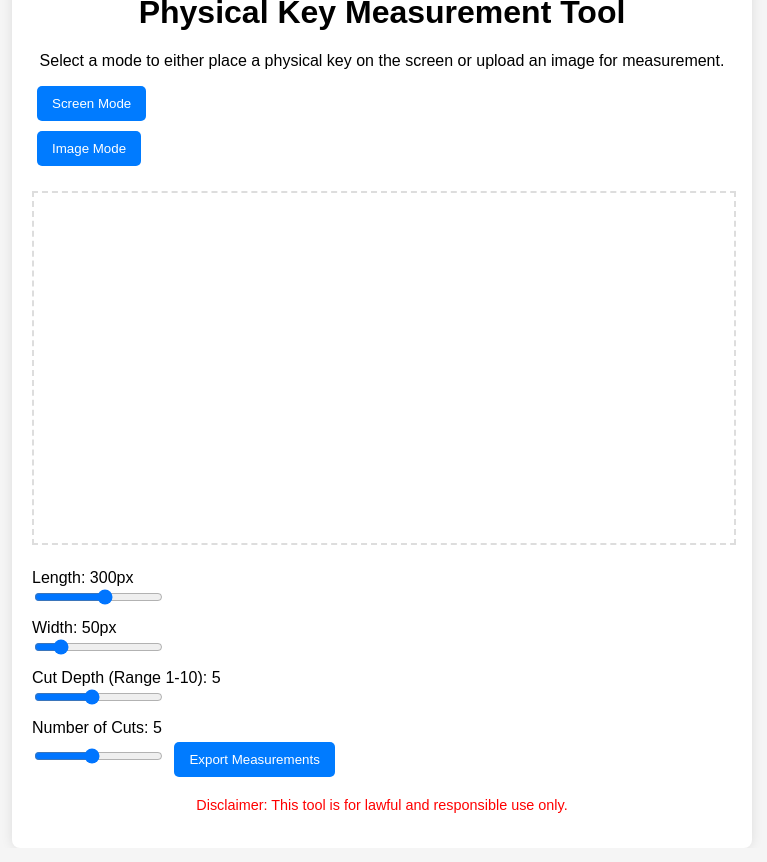
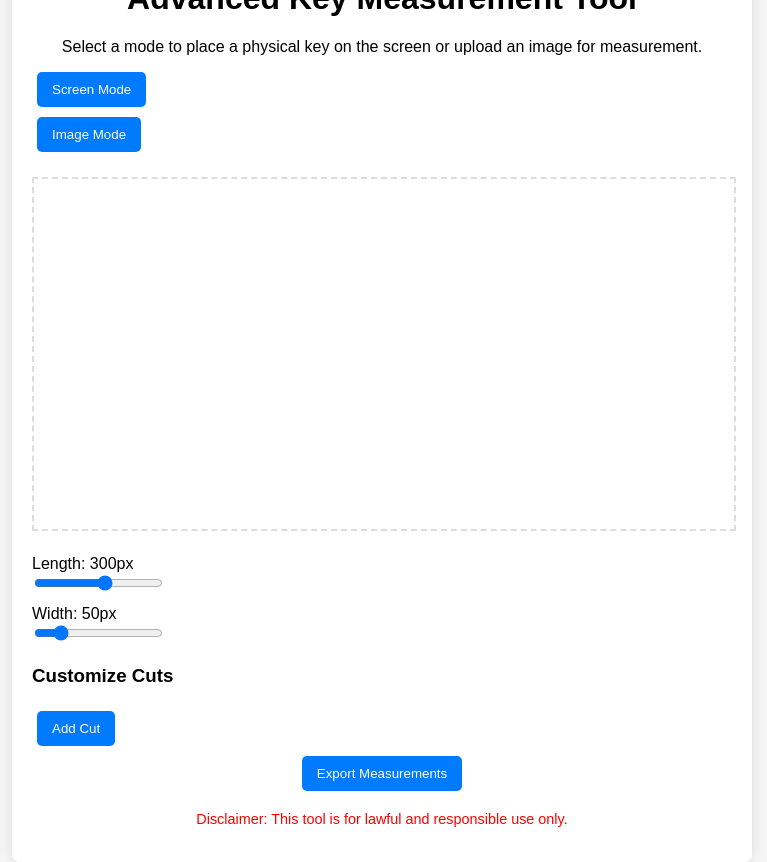
Before and after one commit to GodMode-OFF/Key-Replicator, a plain HTML site: page index.html in a window 1280 px wide. Shown: the whole page, without its empty margins (258-1025 px from the left). Drawn offline with Linux system fonts and the light colour scheme.

Commit message:
Update index.html

```diff
--- a/index.html
+++ b/index.html
@@ -3,13 +3,13 @@
 <head>
     <meta charset="UTF-8">
     <meta name="viewport" content="width=device-width, initial-scale=1.0">
-    <title>Key Cloning Tool</title>
+    <title>Key Measurement Tool with Custom Cuts</title>
     <link rel="stylesheet" href="styles.css">
 </head>
 <body>
     <div class="container">
-        <h1>Physical Key Measurement Tool</h1>
-        <p>Select a mode to either place a physical key on the screen or upload an image for measurement.</p>
+        <h1>Advanced Key Measurement Tool</h1>
+        <p>Select a mode to place a physical key on the screen or upload an image for measurement.</p>
 
         <!-- Mode Selection -->
         <div class="mode-selection">
@@ -26,22 +26,23 @@
         <input type="file" id="upload" accept="image/*" class="hidden">
         <canvas id="keyCanvas"></canvas>
 
-        <!-- Control Panel for Adjustments -->
+        <!-- Control Panel for Base Measurements -->
         <div class="controls">
             <label>Length: <span id="lengthValue">300</span>px</label>
             <input type="range" id="lengthSlider" min="50" max="500" value="300">
 
             <label>Width: <span id="widthValue">50</span>px</label>
             <input type="range" id="widthSlider" min="20" max="200" value="50">
+        </div>
 
-            <label>Cut Depth (Range 1-10): <span id="depthValue">5</span></label>
-            <input type="range" id="depthSlider" min="1" max="10" value="5">
+        <!-- Cut Controls -->
+        <div id="cutControlsContainer">
+            <h3>Customize Cuts</h3>
+            <button id="addCutButton">Add Cut</button>
+            <div id="cutControls"></div>
+        </div>
 
-            <label>Number of Cuts: <span id="cutsValue">5</span></label>
-            <input type="range" id="cutsSlider" min="1" max="10" value="5">
-
-            <button id="exportData">Export Measurements</button>
-        </div>
+        <button id="exportData">Export Measurements</button>
 
         <p id="disclaimer">Disclaimer: This tool is for lawful and responsible use only.</p>
     </div>
```
